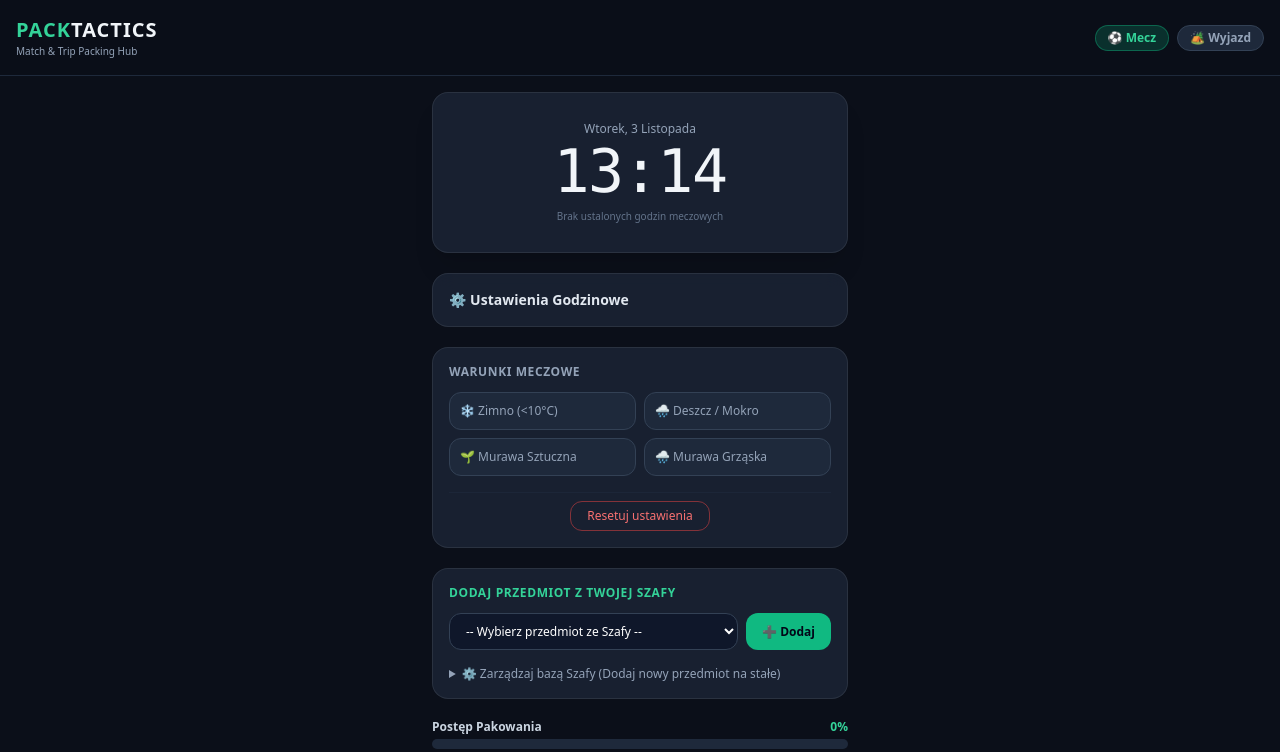
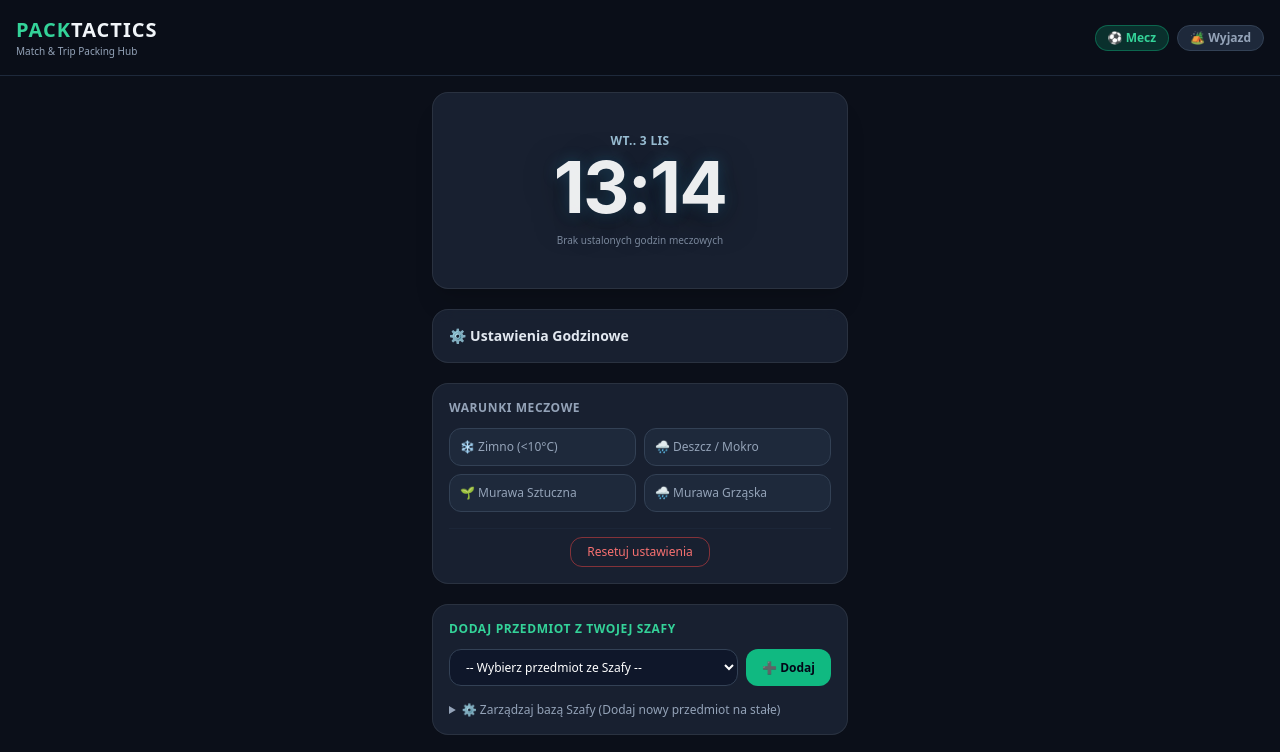
Before and after one commit to paweld9/packtactics, a plain HTML site: page index.html in a window 1280 px wide. Shown: the top 752 px of the page. Drawn offline with nearby package versions, Linux system fonts and the light colour scheme.

Commit message:
Update index.html

```diff
--- a/index.html
+++ b/index.html
@@ -4,10 +4,30 @@
   <meta charset="UTF-8">
   <meta name="viewport" content="width=device-width, initial-scale=1.0, maximum-scale=1.0, user-scalable=no">
   <title>PackTactics</title>
+
+  <!-- Nazwa aplikacji po dodaniu na ekran główny -->
+  <meta name="apple-mobile-web-app-title" content="PackTactics">
+  <meta name="application-name" content="PackTactics">
+
+  <!-- Tryb pełnoekranowy -->
+  <meta name="apple-mobile-web-app-capable" content="yes">
+  <meta name="apple-mobile-web-app-status-bar-style" content="black-translucent">
+
+  <!-- Ikona aplikacji dla iOS i Androida -->
+  <link rel="apple-touch-icon" href="./icon.png">
+  <link rel="icon" type="image/png" href="./icon.png">
+
   <script src="https://cdn.tailwindcss.com"></script>
   <style>
     body { background-color: #0b0f19; color: #f8fafc; font-family: system-ui, -apple-system, sans-serif; -webkit-tap-highlight-color: transparent; }
     .glass { background: rgba(30, 41, 59, 0.7); backdrop-filter: blur(12px); border: 1px solid rgba(255, 255, 255, 0.08); }
+
+    /* Efekt Szklanego Zegara Apple (Liquid Glass) */
+    .apple-liquid-clock {
+      font-family: -apple-system, BlinkMacSystemFont, "SF Pro Display", "SF Pro Text", "Segoe UI", Roboto, sans-serif;
+      color: rgba(255, 255, 255, 0.92);
+      text-shadow: 0 8px 32px rgba(0, 0, 0, 0.5), 0 0 15px rgba(56, 189, 248, 0.25);
+    }
     button { touch-action: manipulation; }
   </style>
 </head>
@@ -31,13 +51,13 @@
   <main class="p-4 max-w-md mx-auto space-y-5">
 
     <!-- Matchday Card (Apple Lockscreen Clock vs 3 Timery) -->
-    <div id="countdownCard" class="glass rounded-2xl p-5 shadow-xl text-center">
+    <div id="countdownCard" class="glass rounded-2xl p-6 shadow-xl text-center relative overflow-hidden">
 
-      <!-- Opcja A: Zegar w stylu ekranu blokady macOS -->
-      <div id="appleClockBox" class="py-2 space-y-1">
-        <p id="appleClockDate" class="text-xs font-medium text-slate-400 capitalize">Poniedziałek, 12 Maja</p>
-        <h2 id="appleClockTime" class="text-6xl font-light tracking-tight text-slate-100 font-mono">00:00</h2>
-        <p class="text-[10px] text-slate-500 pt-1">Brak ustalonych godzin meczowych</p>
+      <!-- Opcja A: Zegar w stylu Liquid Glass Lockscreen (macOS/iOS) -->
+      <div id="appleClockBox" class="py-4 space-y-0.5">
+        <p id="appleClockDate" class="text-xs font-semibold text-sky-200/80 tracking-wide uppercase">wt. 3 lis</p>
+        <h2 id="appleClockTime" class="text-7xl font-bold tracking-tight apple-liquid-clock">14:10</h2>
+        <p class="text-[10px] text-slate-400/80 pt-2 font-medium">Brak ustalonych godzin meczowych</p>
       </div>
 
       <!-- Opcja B: 3 Timery meczowe (widoczne po wpisaniu godzin) -->
@@ -552,9 +572,12 @@
     function calcTimers() {
       var now = new Date();
 
-      // 1. Aktualizacja zegara w stylu Apple (Lockscreen)
+      // 1. Aktualizacja zegara w stylu Liquid Glass Lockscreen (wt. 3 lis / HH:MM)
       var timeStr = now.toLocaleTimeString('pl-PL', { hour: '2-digit', minute: '2-digit' });
-      var dateStr = now.toLocaleDateString('pl-PL', { weekday: 'long', day: 'numeric', month: 'long' });
+      var weekdayShort = now.toLocaleDateString('pl-PL', { weekday: 'short' });
+      var dayNum = now.getDate();
+      var monthShort = now.toLocaleDateString('pl-PL', { month: 'short' }).replace('.', '');
+      var dateStr = weekdayShort + '. ' + dayNum + ' ' + monthShort;
 
       var appleClockTimeEl = document.getElementById('appleClockTime');
       var appleClockDateEl = document.getElementById('appleClockDate');
```
